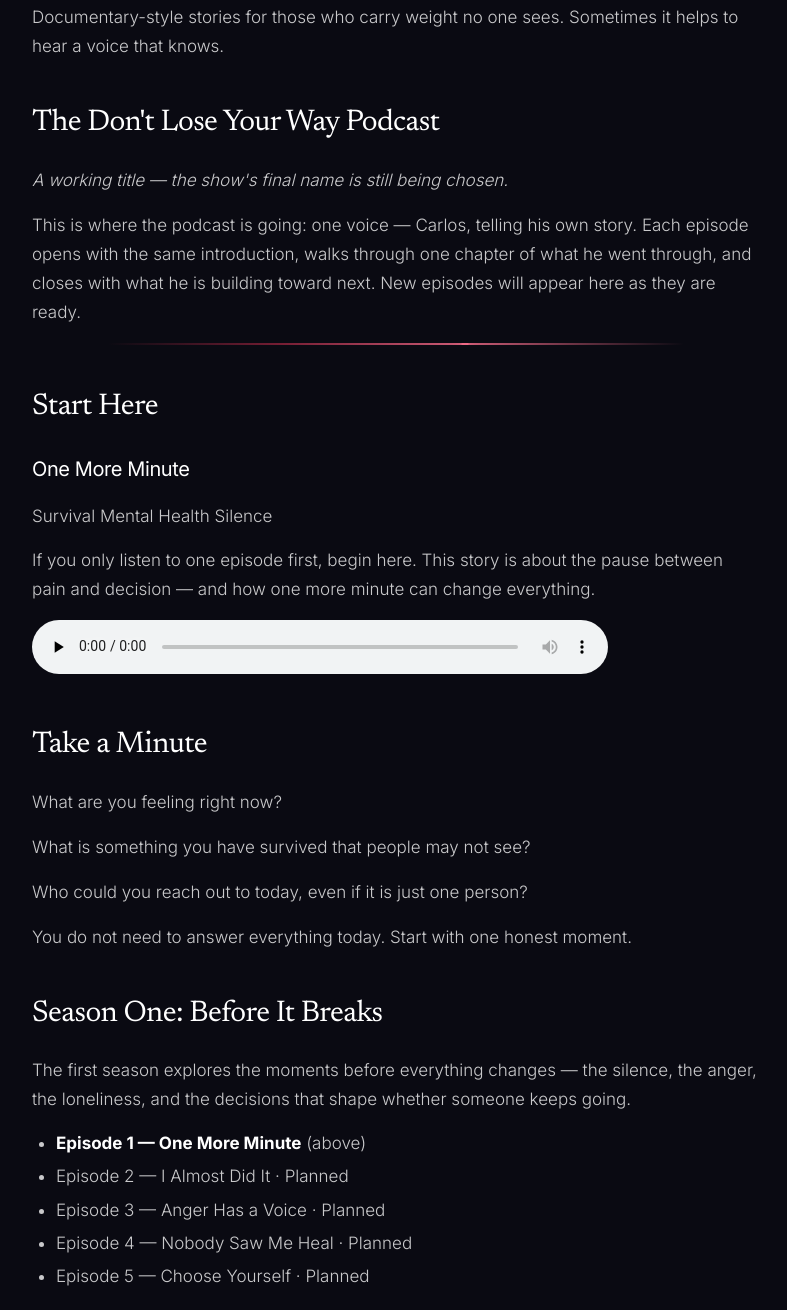
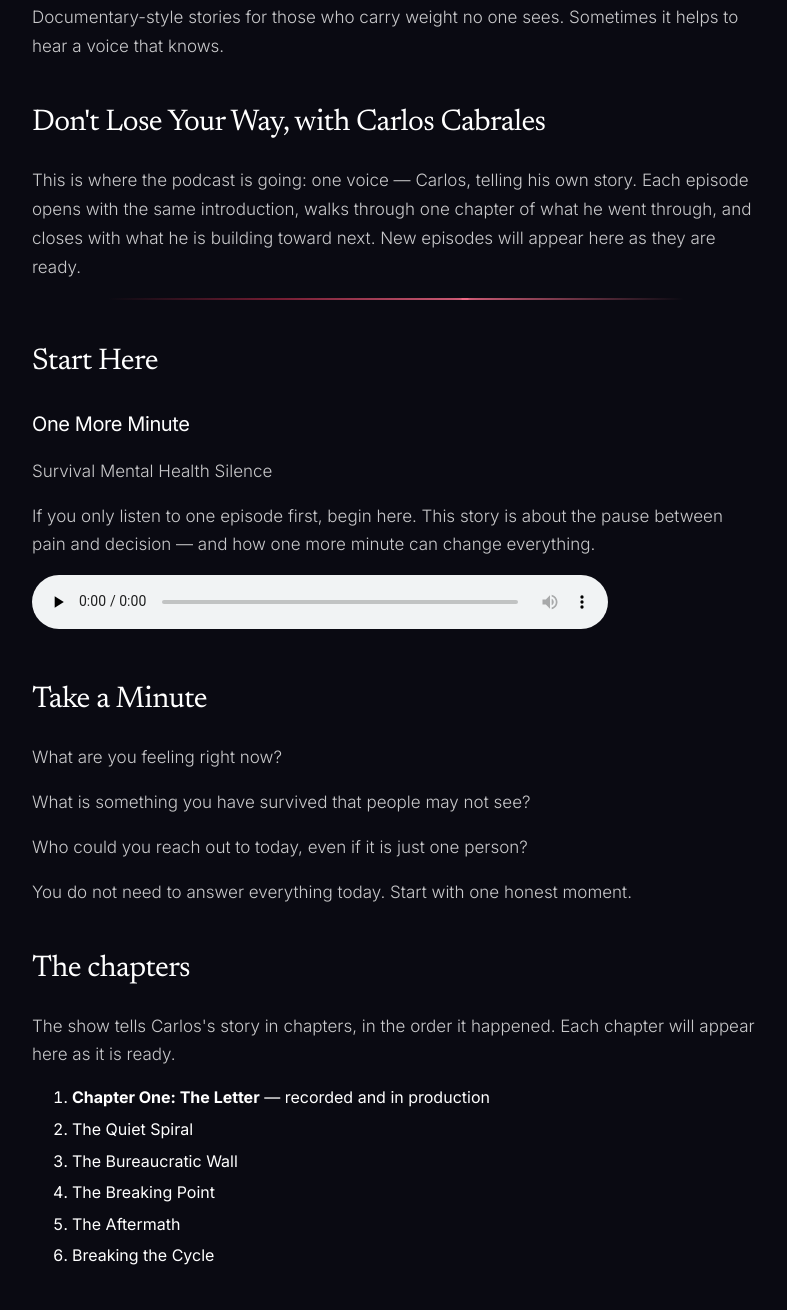
Before and after one commit to carloscbrls/dontloseyourway-astro, an Astro site: page /podcast in a window 1280 px wide. Shown: the part 310-1620 px from the top of the page, without its empty margins (244-1031 px from the left). Built offline with nearby package versions, Linux system fonts and the light colour scheme; Astro itself is replaced by a stand-in of ours.

Commit message:
Podcast page: show named 'Don't Lose Your Way, with Carlos Cabrales'; retired 'Before It Breaks' season list replaced with the chapter map (2026-11-26)

```diff
--- a/src/pages/podcast.astro
+++ b/src/pages/podcast.astro
@@ -9,8 +9,7 @@ import Wayline from '../components/Wayline.astro';
       <h1>Podcast</h1>
       <p>Documentary-style stories for those who carry weight no one sees. Sometimes it helps to hear a voice that knows.</p>
 
-      <h2>The Don't Lose Your Way Podcast</h2>
-      <p class="working-title">A working title — the show's final name is still being chosen.</p>
+      <h2>Don't Lose Your Way, with Carlos Cabrales</h2>
       <p>This is where the podcast is going: one voice — Carlos, telling his own story. Each episode opens with the same introduction, walks through one chapter of what he went through, and closes with what he is building toward next. New episodes will appear here as they are ready.</p>
 
       <Wayline />
@@ -32,15 +31,16 @@ import Wayline from '../components/Wayline.astro';
       <p>Who could you reach out to today, even if it is just one person?</p>
       <p>You do not need to answer everything today. Start with one honest moment.</p>
 
-      <h2>Season One: Before It Breaks</h2>
-      <p>The first season explores the moments before everything changes — the silence, the anger, the loneliness, and the decisions that shape whether someone keeps going.</p>
-      <ul>
-        <li><strong>Episode 1 — One More Minute</strong> (above)</li>
-        <li>Episode 2 — I Almost Did It · Planned</li>
-        <li>Episode 3 — Anger Has a Voice · Planned</li>
-        <li>Episode 4 — Nobody Saw Me Heal · Planned</li>
-        <li>Episode 5 — Choose Yourself · Planned</li>
-      </ul>
+      <h2>The chapters</h2>
+      <p>The show tells Carlos's story in chapters, in the order it happened. Each chapter will appear here as it is ready.</p>
+      <ol>
+        <li><strong>Chapter One: The Letter</strong> — recorded and in production</li>
+        <li>The Quiet Spiral</li>
+        <li>The Bureaucratic Wall</li>
+        <li>The Breaking Point</li>
+        <li>The Aftermath</li>
+        <li>Breaking the Cycle</li>
+      </ol>
 
       <h2>Send a Voice Message</h2>
       <p>Some future episodes may include anonymous voice messages from listeners who want to share a story, reflection, or moment they made it through.</p>
@@ -56,7 +56,6 @@ import Wayline from '../components/Wayline.astro';
 
   <style>
     audio { width: 100%; max-width: 36rem; min-height: 44px; }
-    .working-title { font-style: italic; }
     .wayline { margin: 2.5rem auto 0.5rem; }
   </style>
 </Layout>
```
Also changed, not shown: qa/BUILD-REPORT.md (+21 -0 lines).
